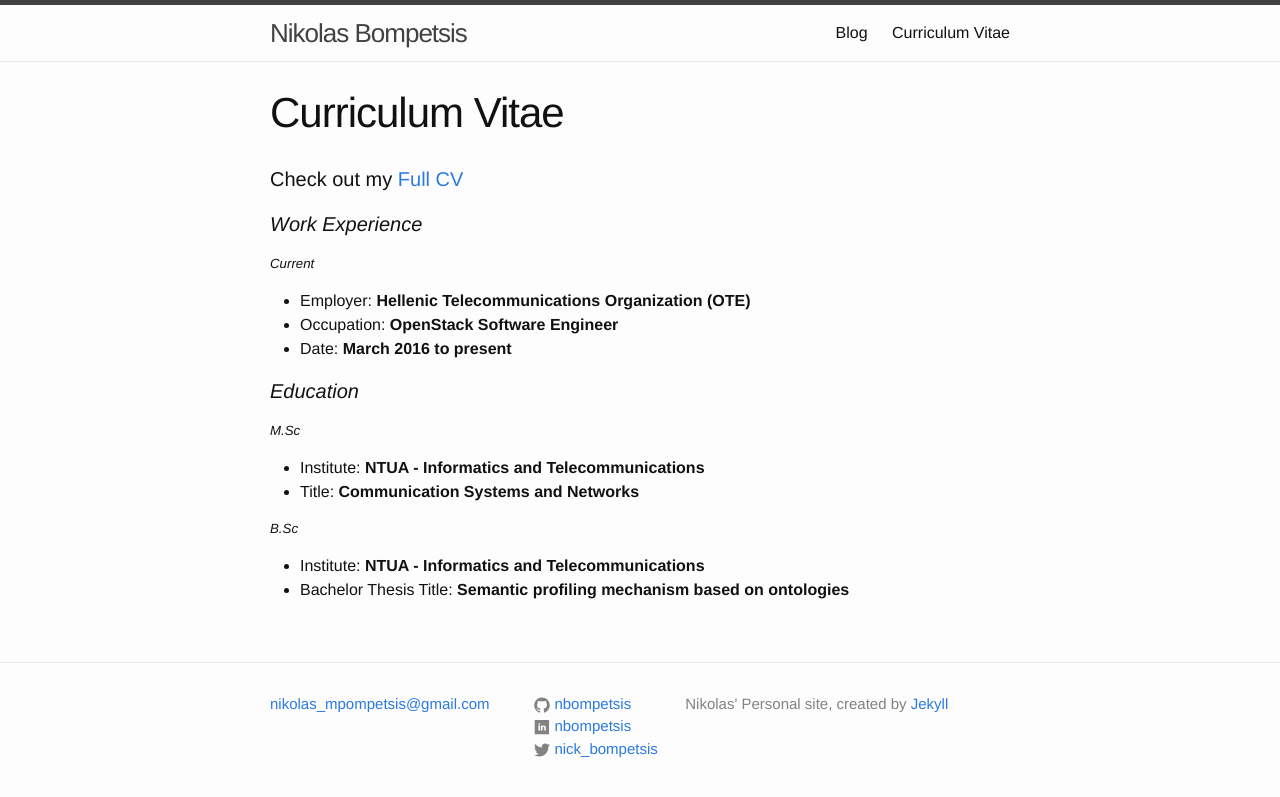
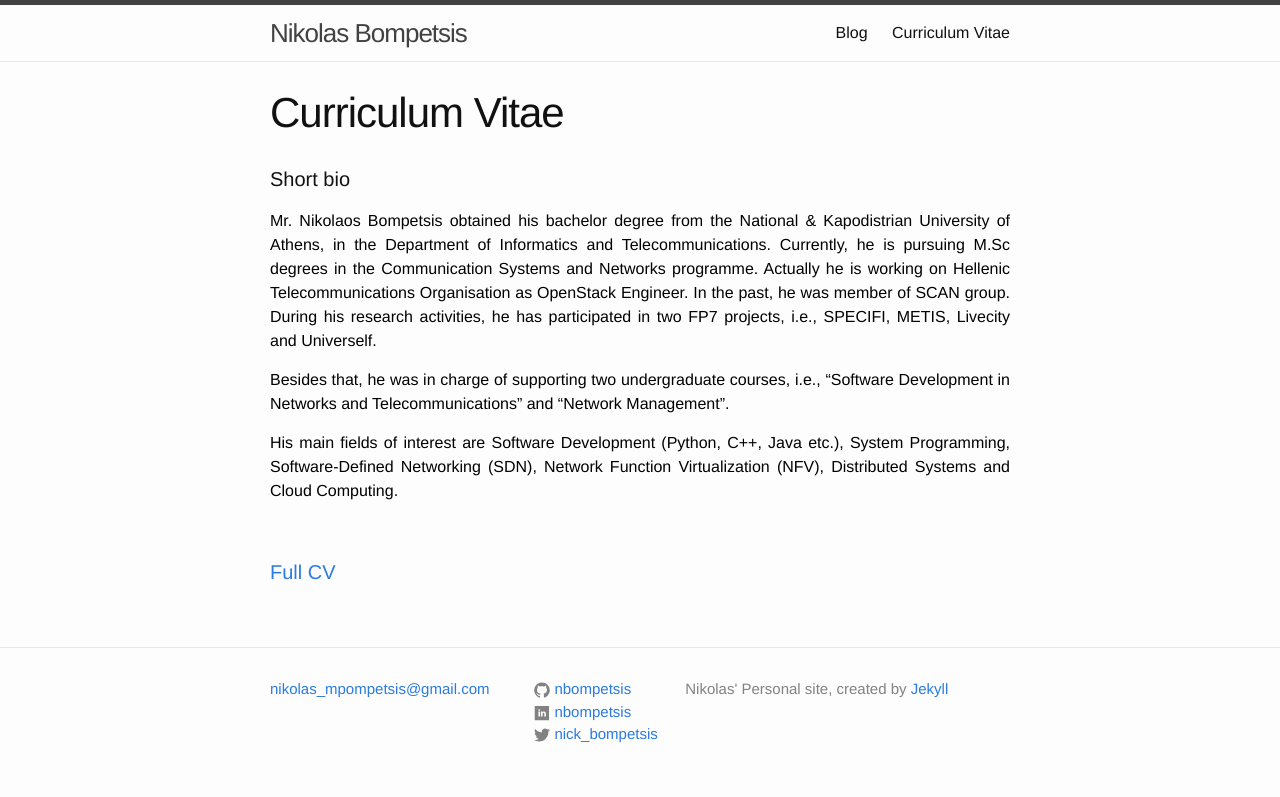
Before and after one commit to nbompetsis/nbompetsis.github.io, a Jekyll site: the page built from cv.md, in a window 1280 px wide. Shown: the top 797 px of the page. Built offline with Jekyll 4.4.1, drawn with Linux system fonts in a browser that asks for light colours.

Commit message:
I think that CV page is ready :)

```diff
--- a/cv.md
+++ b/cv.md
@@ -4,9 +4,23 @@ title: Curriculum Vitae
 permalink: /cv/
 ---
 
-#### Check out my [Full CV](../assest/NikolasBompetsisCV.pdf)
+#### Short bio
 
-#### *Work Experience*
+
+Mr. Nikolaos Bompetsis obtained his bachelor degree from the National & Kapodistrian University of Athens, in the Department of Informatics and Telecommunications. Currently, he is pursuing M.Sc degrees in the Communication Systems and Networks programme. Actually he is working on Hellenic Telecommunications Organisation as OpenStack Engineer. In the past, he was member of SCAN group. During his research activities, he has participated in two FP7 projects, i.e., SPECIFI, METIS, Livecity and Univerself.
+{: style="color:black; text-align: justify;"}
+
+Besides that, he was in charge of supporting two undergraduate courses, i.e., “Software Development in Networks and Telecommunications” and “Network Management”.
+{: style="color:black; text-align: justify;"}
+
+His main fields of interest are Software Development (Python, C++, Java etc.), System Programming, Software-Defined Networking (SDN), Network Function Virtualization (NFV), Distributed Systems and Cloud Computing.
+{: style="color:black; text-align: justify;"}
+
+<br>
+
+#### [Full CV](../assest/NikolasBompetsisCV.pdf)
+
+<!-- #### *Work Experience*
 
 ##### *Current*
 - Employer:
@@ -16,7 +30,7 @@ permalink: /cv/
 - Date:
 **March 2016 to present**
 
-<!-- ##### *Previous*
+##### *Previous*
 
 - Employer:
 **University of Athens, Department of Informatics**
@@ -28,7 +42,7 @@ permalink: /cv/
 **March 2013 to February 2016** -->
 
 
-#### *Education*
+<!-- #### *Education*
 
 ##### *M.Sc*
 
@@ -36,13 +50,13 @@ permalink: /cv/
 **NTUA - Informatics and Telecommunications**
 - Title:
 **Communication Systems and Networks**
-<!-- - Department: -->
+- Department: -->
 
-##### *B.Sc*
+<!-- ##### *B.Sc*
 
 - Institute:
 **NTUA - Informatics and Telecommunications**
 <!-- - Department: -->
-<!-- **Informatics and Telecommunications** -->
+<!-- **Informatics and Telecommunications**
 - Bachelor Thesis Title:
-**Semantic profiling mechanism based on ontologies**
+**Semantic profiling mechanism based on ontologies**  -->
```
